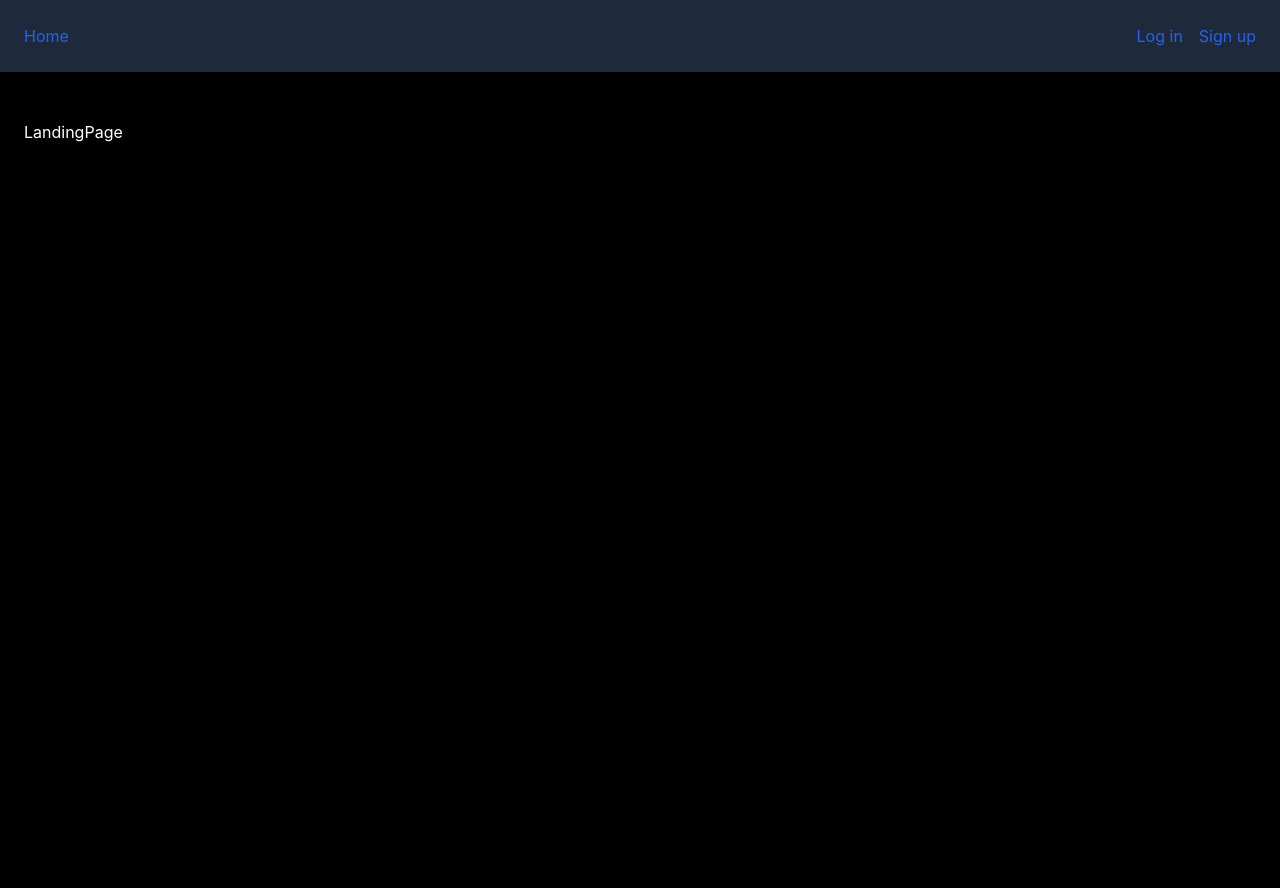
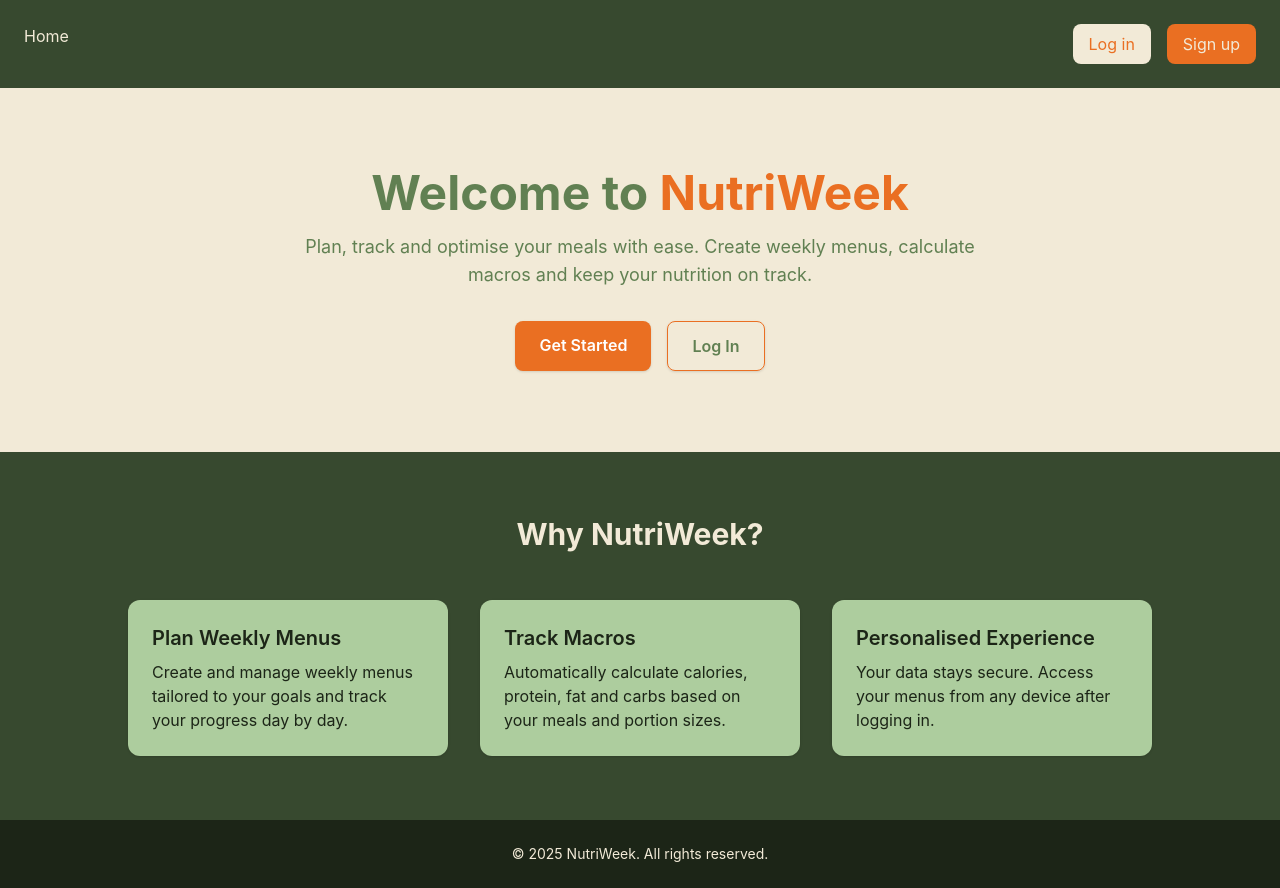
Before and after one commit to Jacek-Lal/NutriWeek, a React (Create React App) app in the folder frontend/: page / in a window 1280 px wide. Before the commit the page ends 800 px from the top, so only its background shows below. Built offline with nearby package versions, Linux system fonts and the light colour scheme; no server answers.

Commit message:
created useAuth hook

```diff
--- a/frontend/src/App.js
+++ b/frontend/src/App.js
@@ -4,22 +4,21 @@ import MenuDetails from "pages/MenuDetails.js";
 import LoginForm from "pages/LoginPage.js";
 import RegisterForm from "pages/SignupPage.js";
 import LandingPage from "pages/LandingPage";
-import { useContext } from "react";
-import { AuthContext } from "context/AuthContext";
 import { ProtectedRoute } from "components/common/ProtectedRoute";
+import { useAuth } from "hooks/useAuth";
 
 function App() {
-  const { user, logout } = useContext(AuthContext);
+  const { user, logout } = useAuth();
   return (
     <BrowserRouter>
       <div>
-        <nav className="bg-slate-800 flex gap-4 mb-6 p-6">
-          <Link to="/" className="text-blue-600 hover:underline">
+        <nav className="bg-secondary-dark60 flex gap-4 p-6 text-primary">
+          <Link to="/" className=" hover:underline">
             Home
           </Link>
           {user ? (
             <>
-              <Link to="/menus" className="text-blue-600 hover:underline">
+              <Link to="/menus" className="hover:underline">
                 Menus
               </Link>
 
@@ -27,7 +26,7 @@ function App() {
               <Link
                 to="/"
                 onClick={logout}
-                className="text-blue-600 hover:underline"
+                className="py-2 px-4 hover:underline"
               >
                 Logout
               </Link>
@@ -36,17 +35,20 @@ function App() {
             <>
               <Link
                 to="/login"
-                className="ml-auto text-blue-600 hover:underline"
+                className="py-2 px-4 bg-primary text-tertiary rounded-lg ml-auto hover:underline"
               >
                 Log in
               </Link>
-              <Link to="/register" className="text-blue-600 hover:underline">
+              <Link
+                to="/register"
+                className="py-2 px-4 bg-tertiary hover:underline rounded-lg"
+              >
                 Sign up
               </Link>
             </>
           )}
         </nav>
-        <div className="p-6">
+        <div className="">
           <Routes>
             <Route path="/" element={<LandingPage />} />
             <Route
--- a/frontend/src/components/common/ProtectedRoute.js
+++ b/frontend/src/components/common/ProtectedRoute.js
@@ -1,12 +1,12 @@
-import { AuthContext } from "context/AuthContext";
-import React, { useContext } from "react";
+import { useAuth } from "hooks/useAuth";
+import React from "react";
 import { Navigate } from "react-router-dom";
 
 export const ProtectedRoute = ({ children }) => {
-  const { user } = useContext(AuthContext);
+  const { isLoggedIn } = useAuth();
 
-  if (!user) {
-    return <Navigate to="/login" />;
+  if (!isLoggedIn) {
+    return <Navigate to="/" />;
   }
 
   return children;
--- a/frontend/src/components/user/LoginForm.js
+++ b/frontend/src/components/user/LoginForm.js
@@ -2,10 +2,9 @@ import React, { useState } from "react";
 import { useForm } from "react-hook-form";
 import { FormInput } from "components/common/Inputs";
 import { useNavigate } from "react-router-dom";
-import { useContext } from "react";
-import { AuthContext } from "context/AuthContext";
+import { useAuth } from "hooks/useAuth";
 const LoginForm = () => {
-  const { login } = useContext(AuthContext);
+  const { login } = useAuth();
   const {
     register,
     handleSubmit,
--- a/frontend/src/context/AuthContext.js
+++ b/frontend/src/context/AuthContext.js
@@ -1,4 +1,4 @@
-import { createContext, useState, useEffect } from "react";
+import { createContext, useState, useEffect, useContext } from "react";
 import { loginUser, logoutUser, getUser } from "api";
 export const AuthContext = createContext(null);
 
@@ -30,3 +30,7 @@ export function AuthProvider({ children }) {
     </AuthContext.Provider>
   );
 }
+
+export const useAuthContext = () => {
+  return useContext(AuthContext);
+};
--- /dev/null
+++ b/frontend/src/hooks/useAuth.js
@@ -0,0 +1,9 @@
+import { useAuthContext } from "context/AuthContext";
+
+export const useAuth = () => {
+  const { user, login, logout } = useAuthContext();
+
+  const isLoggedIn = !!user;
+
+  return { user, isLoggedIn, login, logout };
+};
--- a/frontend/src/pages/LandingPage.js
+++ b/frontend/src/pages/LandingPage.js
@@ -1,7 +1,70 @@
 import React from "react";
+import { Link } from "react-router-dom";
 
 const LandingPage = () => {
-  return <div className="text-white">LandingPage</div>;
+  return (
+    <div className="bg-primary text-secondary-dark30 min-h-screen flex flex-col">
+      {/* Hero section */}
+      <section className="flex flex-col items-center justify-center text-center flex-1 px-6 py-16">
+        <h1 className="text-4xl md:text-5xl font-bold mb-4">
+          Welcome to <span className="text-tertiary">NutriWeek</span>
+        </h1>
+        <p className="max-w-2xl text-lg mb-8">
+          Plan, track and optimise your meals with ease. Create weekly menus,
+          calculate macros and keep your nutrition on track.
+        </p>
+        <div className="flex gap-4">
+          <Link
+            to="/register"
+            className="bg-tertiary hover:bg-tertiary/80 px-6 py-3 rounded-lg shadow font-semibold text-white transition"
+          >
+            Get Started
+          </Link>
+          <Link
+            to="/login"
+            className="border border-tertiary hover:bg-tertiary hover:text-white px-6 py-3 rounded-lg shadow font-semibold transition"
+          >
+            Log In
+          </Link>
+        </div>
+      </section>
+
+      {/* Features section */}
+      <section className="bg-secondary-dark60 py-16 px-6 text-primary">
+        <h2 className="text-3xl font-bold text-center mb-12">Why NutriWeek?</h2>
+        <div className="grid md:grid-cols-3 gap-8 max-w-5xl mx-auto text-secondary-dark80">
+          <div className="bg-secondary-tint30 p-6 rounded-xl shadow hover:shadow-lg transition">
+            <h3 className="text-xl font-semibold mb-2">Plan Weekly Menus</h3>
+            <p>
+              Create and manage weekly menus tailored to your goals and track
+              your progress day by day.
+            </p>
+          </div>
+          <div className="bg-secondary-tint30 p-6 rounded-xl shadow hover:shadow-lg transition">
+            <h3 className="text-xl font-semibold mb-2">Track Macros</h3>
+            <p>
+              Automatically calculate calories, protein, fat and carbs based on
+              your meals and portion sizes.
+            </p>
+          </div>
+          <div className="bg-secondary-tint30 p-6 rounded-xl shadow hover:shadow-lg transition">
+            <h3 className="text-xl font-semibold mb-2">
+              Personalised Experience
+            </h3>
+            <p>
+              Your data stays secure. Access your menus from any device after
+              logging in.
+            </p>
+          </div>
+        </div>
+      </section>
+
+      {/* Footer */}
+      <footer className="bg-secondary-dark80 py-6 text-center text-primary text-sm">
+        © {new Date().getFullYear()} NutriWeek. All rights reserved.
+      </footer>
+    </div>
+  );
 };
 
 export default LandingPage;
--- a/frontend/src/pages/MenuDetails.js
+++ b/frontend/src/pages/MenuDetails.js
@@ -16,10 +16,8 @@ function MenuDetails() {
         const days = menu.days < 7 ? menu.days : 7;
         size = menu.meals * days;
       }
-
       const { data } = await getMenuMeals(menu.id, page, size);
       setMealsPage(data);
-      console.log(data);
     } catch (e) {
       console.error(e);
     }
@@ -31,8 +29,6 @@ function MenuDetails() {
         const { data: menuData } = await getMenu(id);
         setMenu(menuData);
         getMealsPage(menuData);
-
-        console.log(menuData);
       } catch (e) {
         console.error(e);
       }
--- a/frontend/tailwind.config.js
+++ b/frontend/tailwind.config.js
@@ -2,7 +2,29 @@
 module.exports = {
   content: ["./src/**/*.{js,jsx,ts,tsx}"],
   theme: {
-    extend: {},
+    extend: {
+      colors: {
+        primary: {
+          DEFAULT: "#F2EAD7",
+        },
+        secondary: {
+          tint10: "#96be83",
+          tint20: "#a1c591",
+          tint30: "#adcd9e",
+          DEFAULT: "#8AB775",
+          dark20: "#6e925e",
+          dark30: "#618052",
+          dark60: "#37492f",
+          dark70: "#293723",
+          dark80: "#1c2517",
+          dark90: "#0e120c",
+        },
+        tertiary: {
+          tint: "#EC7D38",
+          DEFAULT: "#EA6F22",
+        },
+      },
+    },
   },
   plugins: [],
 };
```
